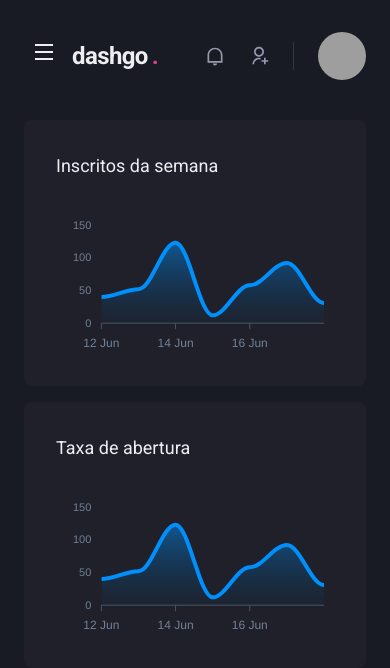
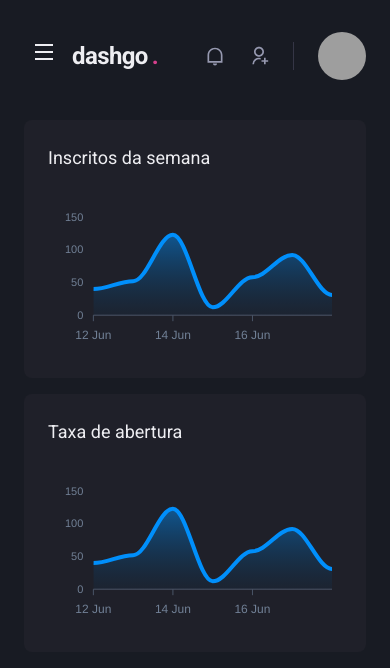
Before and after one commit to SilvanoGPM/dashgo, a Next.js app: page /dashboard in a window 390 px wide. Shown: the top 668 px of the page. Built offline with nearby package versions, Linux system fonts and the light colour scheme; grey boxes are pictures that could not be loaded.

Commit message:
refactor: Dashboard responsive

```diff
--- a/src/pages/dashboard.tsx
+++ b/src/pages/dashboard.tsx
@@ -75,7 +75,7 @@ export default function Dashboard() {
           minChildWidth="320px"
           alignItems="flex-start"
         >
-          <Box p="8" pb="4" bg="gray.800" borderRadius={8}>
+          <Box p={['6', '8']} pb="4" bg="gray.800" borderRadius={8}>
             <Text fontSize="large" mb="4">
               Inscritos da semana
             </Text>
@@ -83,7 +83,7 @@ export default function Dashboard() {
             <Chart options={options} series={series} type="area" height={160} />
           </Box>
 
-          <Box p="8" pb="4" bg="gray.800" borderRadius={8}>
+          <Box p={['6', '8']} pb="4" bg="gray.800" borderRadius={8}>
             <Text fontSize="large" mb="4">
               Taxa de abertura
             </Text>
```
